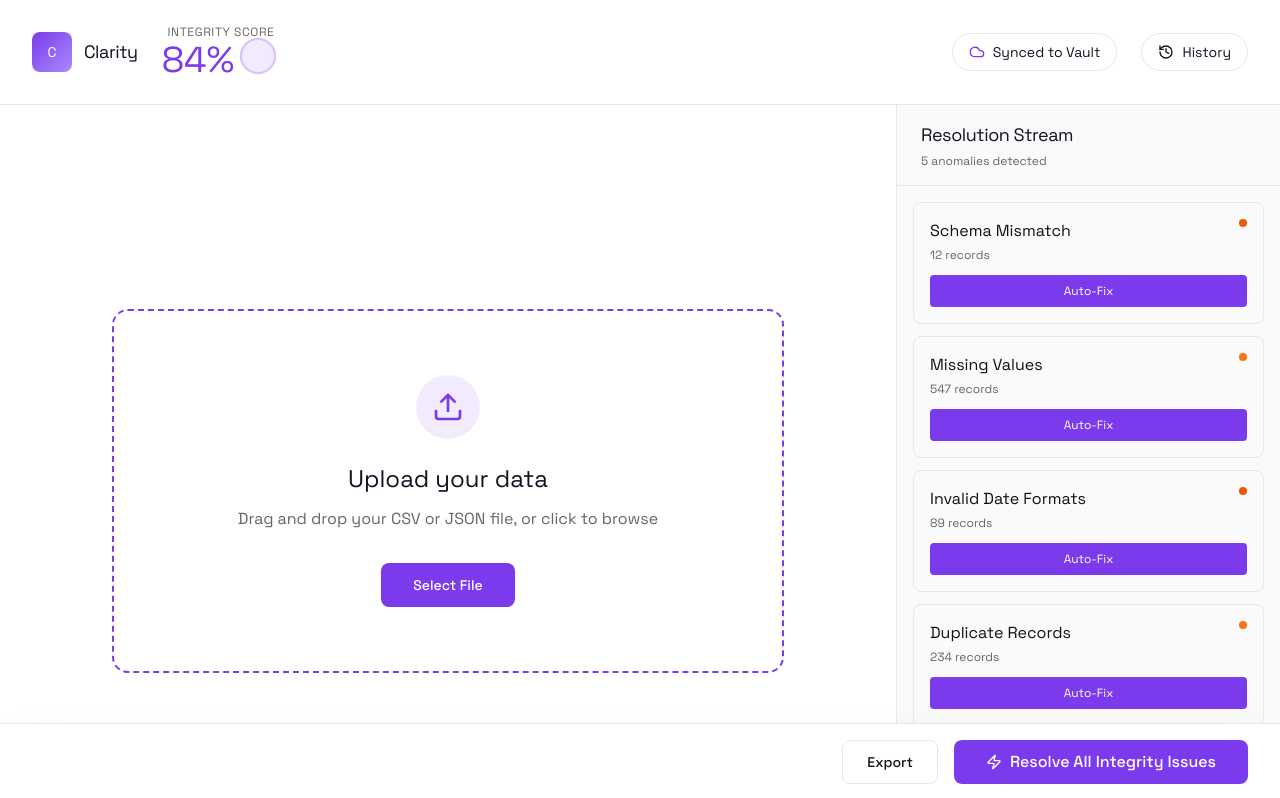
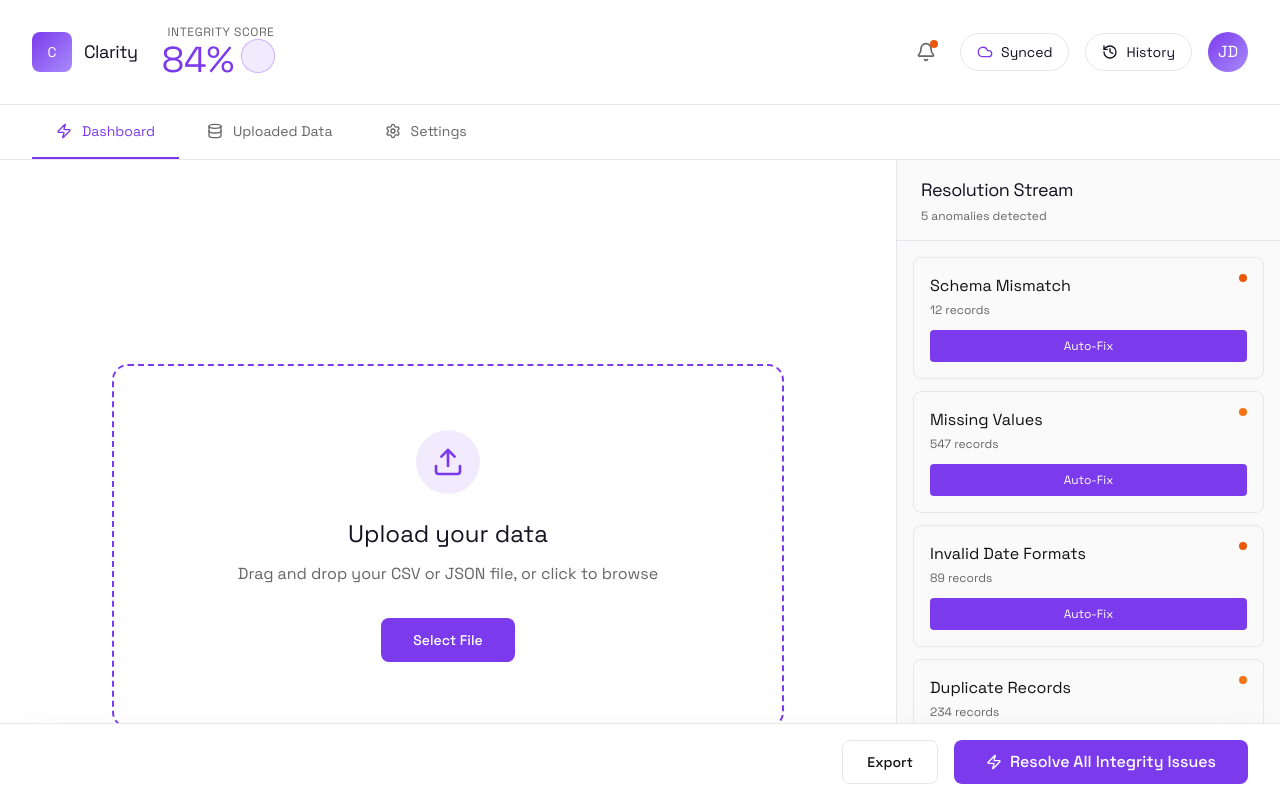
Before and after one commit to princessekiboobo-dev/v0-clarity-landing-page, a Next.js app: page /dashboard in a window 1280 px wide. Shown: the top 798 px of the page. Built offline with nearby package versions, Linux system fonts and the light colour scheme.

Commit message:
feat: add glassmorphism navigation component with multiple tabs\n\nImplement sleek navigation with tabs, user menu, notification bell, and content switching.

```diff
--- a/app/dashboard/page.tsx
+++ b/app/dashboard/page.tsx
@@ -1,13 +1,15 @@
 'use client'
 
 import { Button } from '@/components/ui/button'
-import { Upload, AlertTriangle, Zap, CheckCircle, Cloud, History, X, ArrowRight } from 'lucide-react'
+import { Upload, AlertTriangle, Zap, CheckCircle, Cloud, History, X, ArrowRight, Settings, Database, LogOut, Bell } from 'lucide-react'
 import { useState } from 'react'
 
 export default function DataCleanroom() {
   const [fileLoaded, setFileLoaded] = useState(false)
   const [showHistory, setShowHistory] = useState(false)
   const [integrityScore, setIntegrityScore] = useState(84)
+  const [activeTab, setActiveTab] = useState('dashboard')
+  const [showUserMenu, setShowUserMenu] = useState(false)
 
   const anomalies = [
     { id: 1, type: 'Schema Mismatch', severity: 'high', count: 12, fixed: false },
@@ -58,10 +60,14 @@ export default function DataCleanroom() {
         </div>
 
         {/* Cloud Sync Status */}
-        <div className="flex items-center gap-6">
+        <div className="flex items-center gap-4">
+          <button className="relative p-2 hover:bg-[#F9FAFB] rounded-lg transition-colors">
+            <Bell className="w-5 h-5 text-[#666666]" />
+            <div className="absolute top-1.5 right-1.5 w-2 h-2 bg-[#EA580C] rounded-full" />
+          </button>
           <div className="flex items-center gap-2 px-4 py-2 border border-[#E5E7EB] rounded-full">
             <Cloud className="w-4 h-4 text-[#7C3AED]" />
-            <span className="text-sm font-600">Synced to Vault</span>
+            <span className="text-sm font-600">Synced</span>
           </div>
           <button
             onClick={() => setShowHistory(!showHistory)}
@@ -70,14 +76,63 @@ export default function DataCleanroom() {
             <History className="w-4 h-4" />
             <span className="text-sm font-600">History</span>
           </button>
+          <div className="relative">
+            <button
+              onClick={() => setShowUserMenu(!showUserMenu)}
+              className="w-10 h-10 bg-gradient-to-br from-[#7C3AED] to-[#A78BFA] rounded-full flex items-center justify-center text-white font-700 hover:shadow-lg transition-shadow"
+            >
+              JD
+            </button>
+            {showUserMenu && (
+              <div className="absolute right-0 mt-2 w-48 bg-white border border-[#E5E7EB] rounded-lg shadow-xl z-50 overflow-hidden backdrop-blur-sm bg-white/95">
+                <div className="px-4 py-3 border-b border-[#E5E7EB]">
+                  <p className="font-600 text-sm">John Doe</p>
+                  <p className="text-xs text-[#666666]">john@clarity.dev</p>
+                </div>
+                <button className="w-full flex items-center gap-3 px-4 py-2 hover:bg-[#F9FAFB] text-sm font-500 transition-colors">
+                  <Settings className="w-4 h-4" />
+                  Account Settings
+                </button>
+                <button className="w-full flex items-center gap-3 px-4 py-2 hover:bg-[#F9FAFB] text-sm font-500 transition-colors border-t border-[#E5E7EB]">
+                  <LogOut className="w-4 h-4" />
+                  Sign Out
+                </button>
+              </div>
+            )}
+          </div>
         </div>
       </header>
+
+      {/* Glass Navigation Tabs */}
+      <nav className="border-b border-[#E5E7EB] px-8 bg-white sticky top-[88px] z-40">
+        <div className="flex items-center gap-1">
+          {[
+            { id: 'dashboard', label: 'Dashboard', icon: Zap },
+            { id: 'data', label: 'Uploaded Data', icon: Database },
+            { id: 'settings', label: 'Settings', icon: Settings },
+          ].map(({ id, label, icon: Icon }) => (
+            <button
+              key={id}
+              onClick={() => setActiveTab(id)}
+              className={`flex items-center gap-2.5 px-6 py-4 border-b-2 font-600 text-sm transition-all ${
+                activeTab === id
+                  ? 'border-[#7C3AED] text-[#7C3AED]'
+                  : 'border-transparent text-[#666666] hover:text-[#111111]'
+              }`}
+            >
+              <Icon className="w-4 h-4" />
+              {label}
+            </button>
+          ))}
+        </div>
+      </nav>
 
       {/* Main Container */}
       <div className="flex-1 flex overflow-hidden">
         {/* Center Stage */}
         <div className="flex-1 flex flex-col items-center justify-center px-8 py-6">
-          {!fileLoaded ? (
+          {activeTab === 'dashboard' && (
+            !fileLoaded ? (
               <div className="w-full max-w-2xl">
                 {/* Drop Zone */}
                 <div
@@ -148,10 +203,113 @@ export default function DataCleanroom() {
                   </table>
                 </div>
               </div>
+            )
+          )}
+          {activeTab === 'data' && (
+            <div className="w-full max-w-5xl">
+              <div className="mb-8">
+                <h2 className="text-3xl font-800 mb-2">Uploaded Data</h2>
+                <p className="text-[#666666] font-500">Manage and review your data files</p>
+              </div>
+              <div className="space-y-4">
+                {historyItems.map((item, idx) => (
+                  <div key={idx} className="border border-[#E5E7EB] rounded-lg p-6 hover:border-[#7C3AED] transition-all hover:shadow-md group">
+                    <div className="flex items-center justify-between mb-4">
+                      <div className="flex items-center gap-4">
+                        <div className="w-12 h-12 bg-[#7C3AED]/10 rounded-lg flex items-center justify-center group-hover:bg-[#7C3AED]/20 transition-colors">
+                          <Database className="w-6 h-6 text-[#7C3AED]" />
+                        </div>
+                        <div>
+                          <p className="font-700 text-[#111111]">{item.name}</p>
+                          <p className="text-xs text-[#666666] font-500 mt-1">{item.records} records</p>
+                        </div>
+                      </div>
+                      <div className="text-right">
+                        <p className="text-sm font-600 text-[#666666]">{item.date}</p>
+                        <button className="mt-2 px-3 py-1 text-xs font-600 bg-[#7C3AED] hover:bg-[#6D28D9] text-white rounded transition-colors">
+                          View
+                        </button>
+                      </div>
+                    </div>
+                    <div className="grid grid-cols-3 gap-4 pt-4 border-t border-[#E5E7EB]">
+                      <div>
+                        <p className="text-xs text-[#666666] font-600 uppercase tracking-wider">Quality</p>
+                        <p className="text-lg font-800 text-[#7C3AED] mt-1">98.2%</p>
+                      </div>
+                      <div>
+                        <p className="text-xs text-[#666666] font-600 uppercase tracking-wider">Issues</p>
+                        <p className="text-lg font-800 text-[#EA580C] mt-1">45</p>
+                      </div>
+                      <div>
+                        <p className="text-xs text-[#666666] font-600 uppercase tracking-wider">Status</p>
+                        <p className="text-lg font-800 text-green-600 mt-1">Cleaned</p>
+                      </div>
+                    </div>
+                  </div>
+                ))}
+              </div>
+            </div>
+          )}
+          {activeTab === 'settings' && (
+            <div className="w-full max-w-4xl">
+              <div className="mb-8">
+                <h2 className="text-3xl font-800 mb-2">Settings</h2>
+                <p className="text-[#666666] font-500">Configure your workspace and preferences</p>
+              </div>
+              <div className="space-y-6">
+                {/* API Keys Section */}
+                <div className="border border-[#E5E7EB] rounded-lg p-6">
+                  <h3 className="text-lg font-800 mb-4">API Keys</h3>
+                  <div className="bg-[#F9FAFB] rounded-lg p-4 mb-4 font-space-grotesk font-600 text-sm text-[#666666] overflow-hidden">
+                    <span className="text-[#7C3AED]">sk_live_</span>51hK9m...
+                  </div>
+                  <button className="px-4 py-2 text-sm font-600 border border-[#E5E7EB] rounded-lg hover:bg-[#F9FAFB] transition-colors">
+                    Generate New Key
+                  </button>
+                </div>
+
+                {/* Notifications Section */}
+                <div className="border border-[#E5E7EB] rounded-lg p-6">
+                  <h3 className="text-lg font-800 mb-4">Notifications</h3>
+                  <div className="space-y-3">
+                    {[
+                      { label: 'Email on data quality issues', enabled: true },
+                      { label: 'Weekly integrity reports', enabled: true },
+                      { label: 'Failed uploads', enabled: false },
+                    ].map((notif, idx) => (
+                      <div key={idx} className="flex items-center justify-between">
+                        <p className="font-500 text-[#111111]">{notif.label}</p>
+                        <div className={`w-12 h-6 rounded-full transition-colors ${notif.enabled ? 'bg-[#7C3AED]' : 'bg-[#E5E7EB]'}`} />
+                      </div>
+                    ))}
+                  </div>
+                </div>
+
+                {/* Workspace Section */}
+                <div className="border border-[#E5E7EB] rounded-lg p-6">
+                  <h3 className="text-lg font-800 mb-4">Workspace</h3>
+                  <div className="space-y-3">
+                    <div>
+                      <p className="text-sm font-600 text-[#666666]">Workspace Name</p>
+                      <input
+                        type="text"
+                        defaultValue="My Workspace"
+                        className="w-full mt-2 px-4 py-2 border border-[#E5E7EB] rounded-lg focus:outline-none focus:ring-2 focus:ring-[#7C3AED]/20"
+                      />
+                    </div>
+                    <div>
+                      <p className="text-sm font-600 text-[#666666]">Plan</p>
+                      <p className="mt-2 font-600 text-[#111111]">Pro - $99/month</p>
+                    </div>
+                  </div>
+                </div>
+              </div>
+            </div>
           )}
         </div>
 
-        {/* Resolution Stream Sidebar */}
+        {/* Resolution Stream Sidebar - Only show on dashboard tab */}
+        {activeTab === 'dashboard' && (
           <div className="w-96 border-l border-[#E5E7EB] bg-[#FAFAFA] flex flex-col">
             <div className="border-b border-[#E5E7EB] px-6 py-4">
               <h3 className="text-lg font-800 tracking-tight">Resolution Stream</h3>
@@ -184,6 +342,8 @@ export default function DataCleanroom() {
               ))}
             </div>
           </div>
+        )}
+      </div>
 
       {/* History Drawer */}
       {showHistory && (
@@ -213,7 +373,6 @@ export default function DataCleanroom() {
           </div>
         </div>
       )}
-      </div>
 
       {/* Floating Action Bar */}
       <div className="fixed bottom-0 left-0 right-0 border-t border-[#E5E7EB] bg-white px-8 py-4 flex items-center justify-end gap-4 shadow-2xl">
```
Lines whose indentation alone changed are shown as unchanged.
